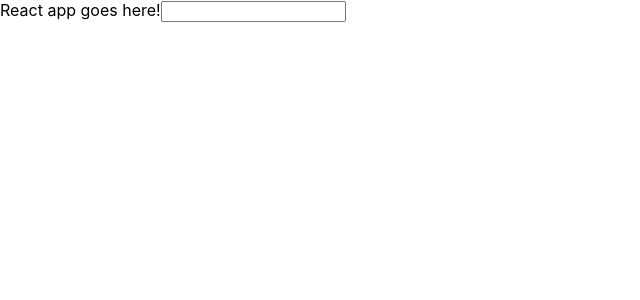
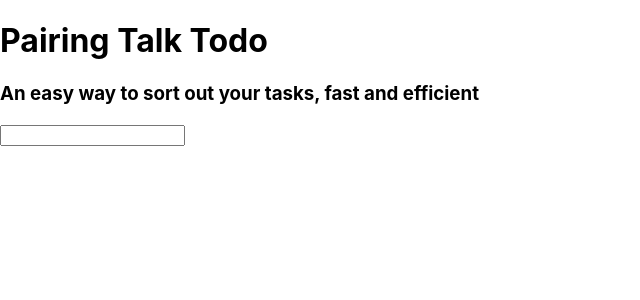
Before and after one commit to failure-driven/playing-with-tcr, a React (Create React App) app in the folder tcr-react-todo/: page / in a window 1280 px wide. Shown: the top 300 px of the page, without its empty margins (0-640 px from the left). Built offline with nearby package versions, Linux system fonts and the light colour scheme.

Commit message:
1566804396

```diff
--- a/tcr-react-todo/src/App.js
+++ b/tcr-react-todo/src/App.js
@@ -5,7 +5,8 @@ import Form from './Form'
 function App() {
   return (
     <div>
-      React app goes here!
+      <h1>Pairing Talk Todo</h1>
+      <h3>An easy way to sort out your tasks, fast and efficient</h3>
       <Form />
     </div>
   );
```
Also changed, not shown: 1 other file (tests, documents, lock files or other folders).
